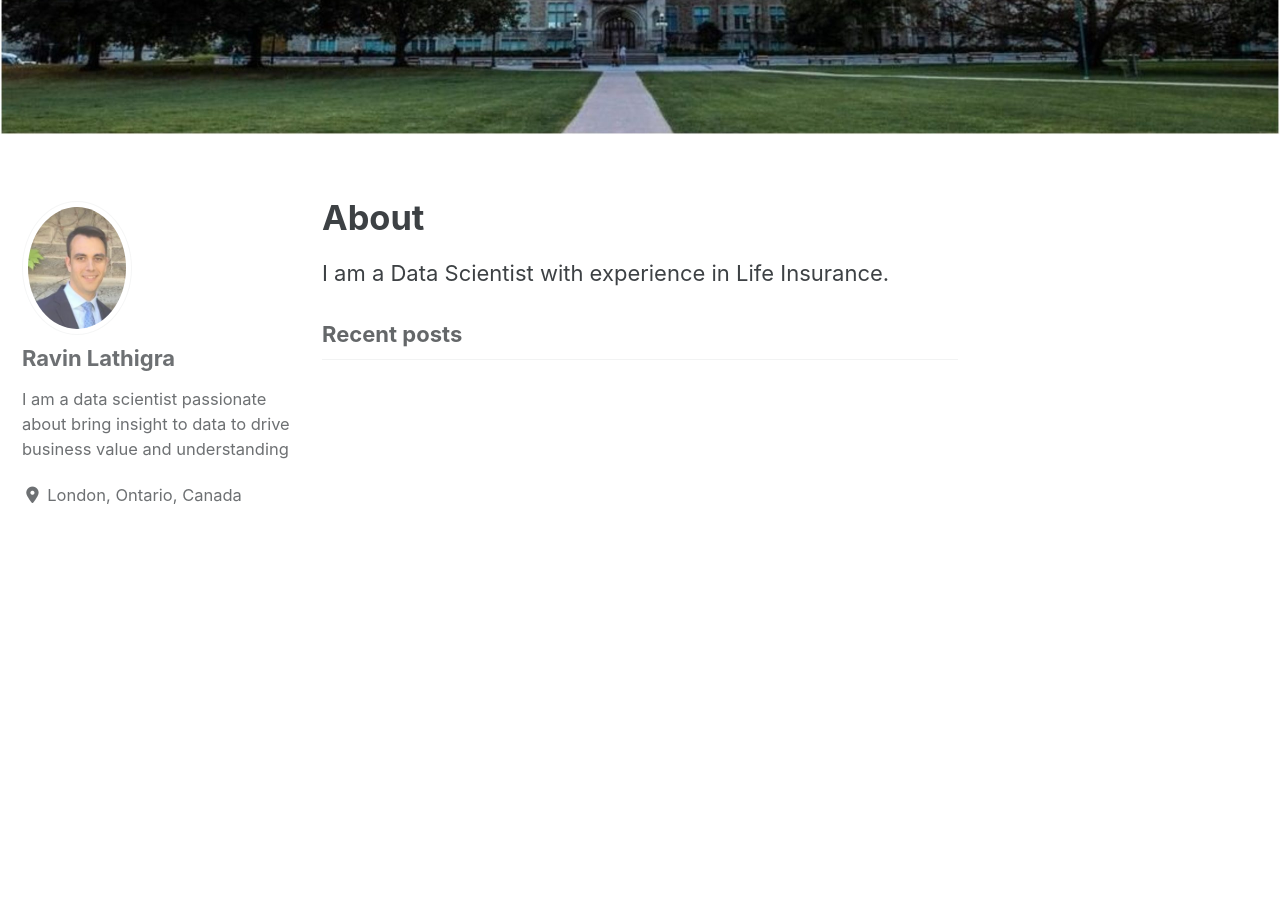
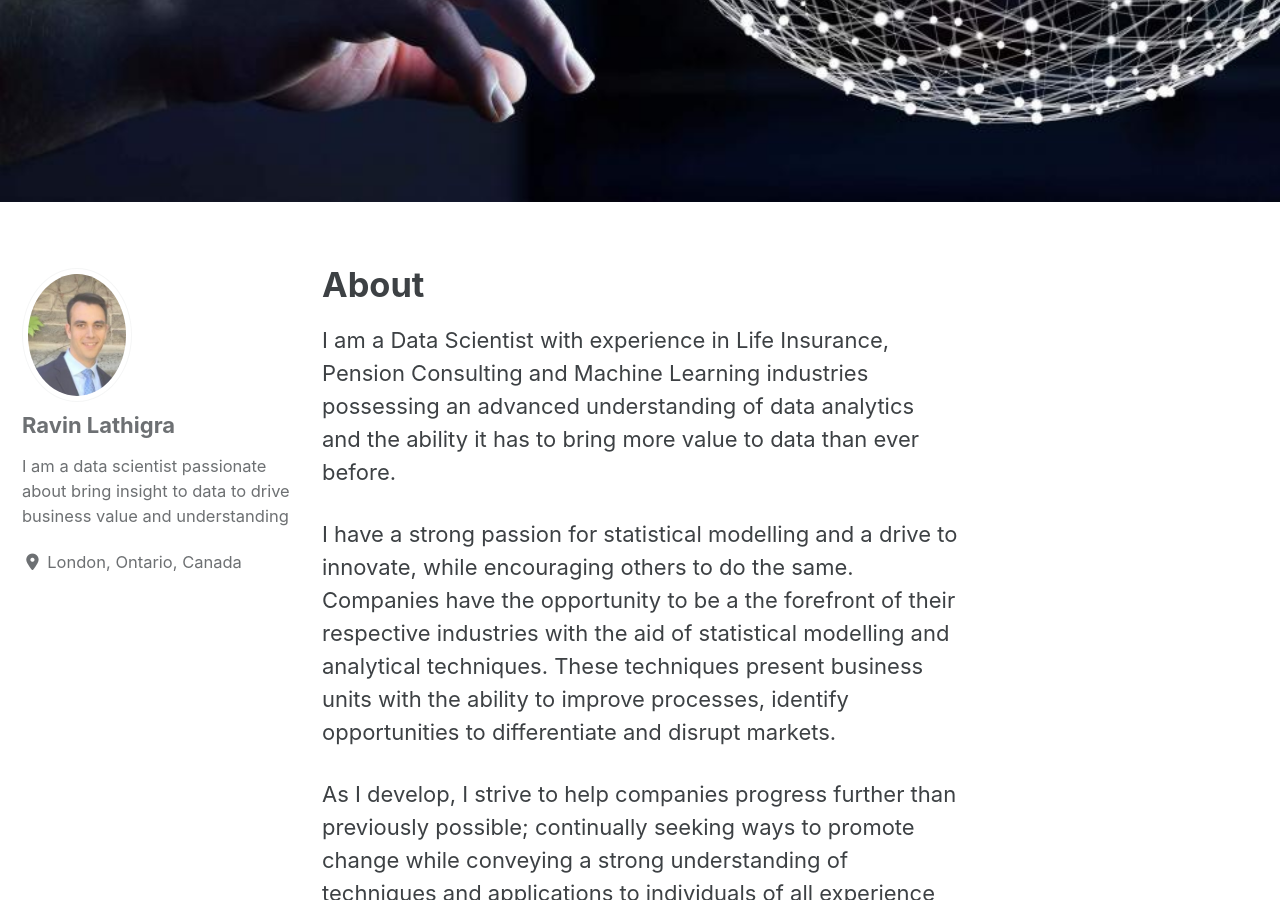
Before and after one commit to Ravinlathigra/Ravinlathigra.github.io, a Jekyll site: the page built from _pages/about.md, in a window 1280 px wide and 900 px high, scrolled down 607 px. Built offline with Jekyll 4.4.1, drawn with Linux system fonts in a browser that asks for light colours; cached includes are drawn as plain includes; nearby versions of some CDN libraries; some of the changed text lies outside the part shown.

Commit message:
inital update

```diff
--- a/_pages/about.md
+++ b/_pages/about.md
@@ -3,8 +3,12 @@ layout: home
 title: "About"
 author_profile: true
 header:
-    image: "/images/western-university.jpg"
+    image: "/images/about-pic.jpg"
 permalink: /about/
 ---
 
-I am a Data Scientist with experience in Life Insurance.
+I am a Data Scientist with experience in Life Insurance, Pension Consulting and Machine Learning industries possessing an advanced understanding of data analytics and the ability it has to bring more value to data than ever before.
+
+I have a strong passion for statistical modelling and a drive to innovate, while encouraging others to do the same. Companies have the opportunity to be a the forefront of their respective industries with the aid of statistical modelling and analytical techniques. These techniques present business units with the ability to improve processes, identify opportunities to differentiate and disrupt markets.
+
+As I develop, I strive to help companies progress further than previously possible; continually seeking ways to promote change while conveying a strong understanding of techniques and applications to individuals of all experience levels. An innate curiosity fuels my ambition to improve and I am excited to see what can be accomplished as new challenges present themselves, requiring creative and efficient solutions.
```
Also changed, not shown: images/about-image.png (deleted), images/about-pic.jpg (added).
